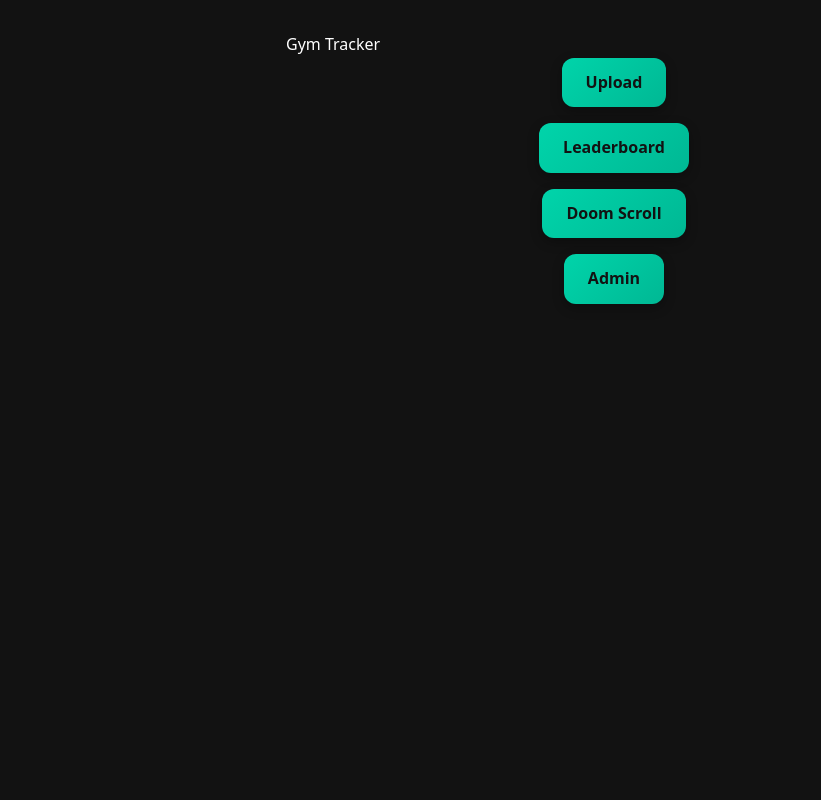
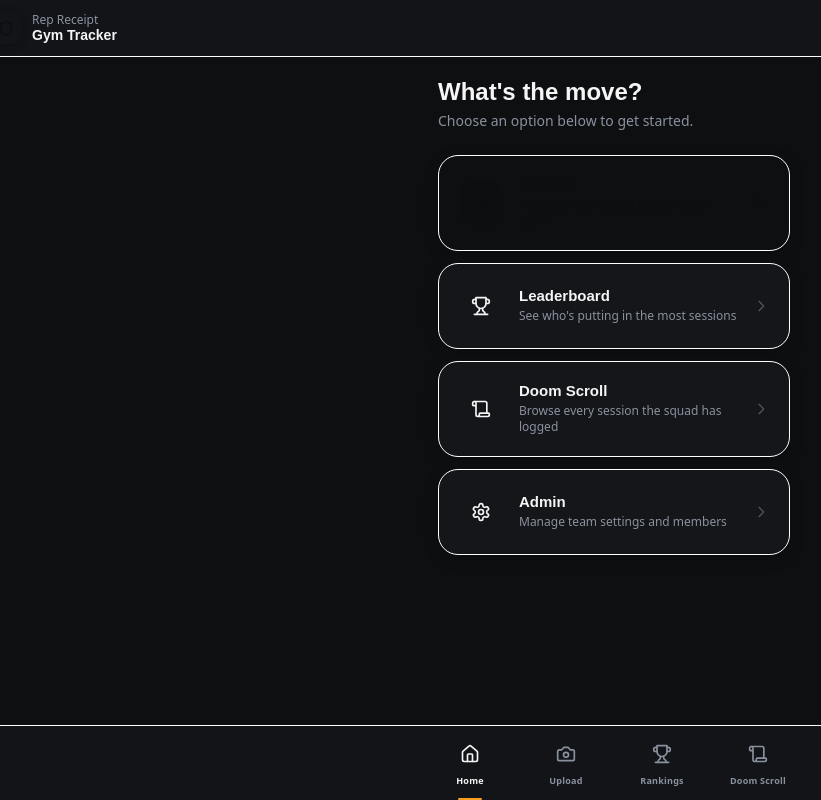
Before and after one commit to GROGAMING/DONASH-Gym-Tracker, a Next.js app: page / in a window 1280 px wide. Shown: the whole page, without its empty margins (26-847 px from the left). Built offline with nearby package versions, Linux system fonts and the light colour scheme.

Commit message:
Replace home page UI with Lovable MainMenu
- Add AppShell (TeamHeader + BottomNav) using Next.js navigation

- Add MainMenuClient to route Lovable MainMenu actions via next/router

- Update / to render Lovable MainMenu layout

```diff
--- a/src/app/page.tsx
+++ b/src/app/page.tsx
@@ -1,23 +1,10 @@
-import Link from "next/link";
+import AppShell from "@/components/AppShell";
+import MainMenuClient from "@/components/MainMenuClient";
 
 export default function Home() {
   return (
-    <main className="main">
-      <h1>Gym Tracker</h1>
-      <div style={{ display: 'flex', flexDirection: 'column', gap: '16px', alignItems: 'center' }}>
-        <Link href="/upload" className="btn btn-primary">
-          Upload
-        </Link>
-        <Link href="/leaderboard" className="btn btn-primary">
-          Leaderboard
-        </Link>
-        <Link href="/doom-scroll" className="btn btn-primary">
-          Doom Scroll
-        </Link>
-        <Link href="/admin" className="btn btn-primary">
-          Admin
-        </Link>
-      </div>
-    </main>
+    <AppShell teamName="Gym Tracker">
+      <MainMenuClient teamName="Gym Tracker" />
+    </AppShell>
   );
 }
--- /dev/null
+++ b/src/components/AppShell.tsx
@@ -0,0 +1,53 @@
+"use client";
+
+import { useCallback, type ReactNode } from "react";
+import { usePathname, useRouter } from "next/navigation";
+
+import BottomNav, { type Tab } from "@/components/BottomNav";
+import TeamHeader from "@/components/TeamHeader";
+
+function pathToTab(pathname: string): Tab {
+  if (pathname === "/") return "home";
+  if (pathname.startsWith("/upload")) return "upload";
+  if (pathname.startsWith("/leaderboard")) return "leaderboard";
+  if (pathname.startsWith("/doom-scroll")) return "doomscroll";
+  return "home";
+}
+
+function tabToPath(tab: Tab): string {
+  switch (tab) {
+    case "home":
+      return "/";
+    case "upload":
+      return "/upload";
+    case "leaderboard":
+      return "/leaderboard";
+    case "doomscroll":
+      return "/doom-scroll";
+    case "admin":
+      return "/admin";
+    default:
+      return "/";
+  }
+}
+
+export default function AppShell({ children, teamName }: { children: ReactNode; teamName: string }) {
+  const router = useRouter();
+  const pathname = usePathname();
+  const active = pathToTab(pathname);
+
+  const onChange = useCallback(
+    (tab: Tab) => {
+      router.push(tabToPath(tab));
+    },
+    [router],
+  );
+
+  return (
+    <div className="min-h-screen bg-background flex flex-col">
+      <TeamHeader teamName={teamName} />
+      <main className="flex-1 overflow-y-auto pb-24">{children}</main>
+      <BottomNav active={active} onChange={onChange} />
+    </div>
+  );
+}
--- /dev/null
+++ b/src/components/MainMenuClient.tsx
@@ -0,0 +1,37 @@
+"use client";
+
+import { useCallback } from "react";
+import { useRouter } from "next/navigation";
+
+import MainMenu from "@/components/MainMenu";
+
+type MainTab = "home" | "upload" | "leaderboard" | "doomscroll" | "admin";
+
+export default function MainMenuClient({ teamName }: { teamName: string }) {
+  const router = useRouter();
+
+  const onNavigate = useCallback(
+    (tab: MainTab) => {
+      switch (tab) {
+        case "home":
+          router.push("/");
+          return;
+        case "upload":
+          router.push("/upload");
+          return;
+        case "leaderboard":
+          router.push("/leaderboard");
+          return;
+        case "doomscroll":
+          router.push("/doom-scroll");
+          return;
+        case "admin":
+          router.push("/admin");
+          return;
+      }
+    },
+    [router],
+  );
+
+  return <MainMenu teamName={teamName} onNavigate={onNavigate} />;
+}
```
